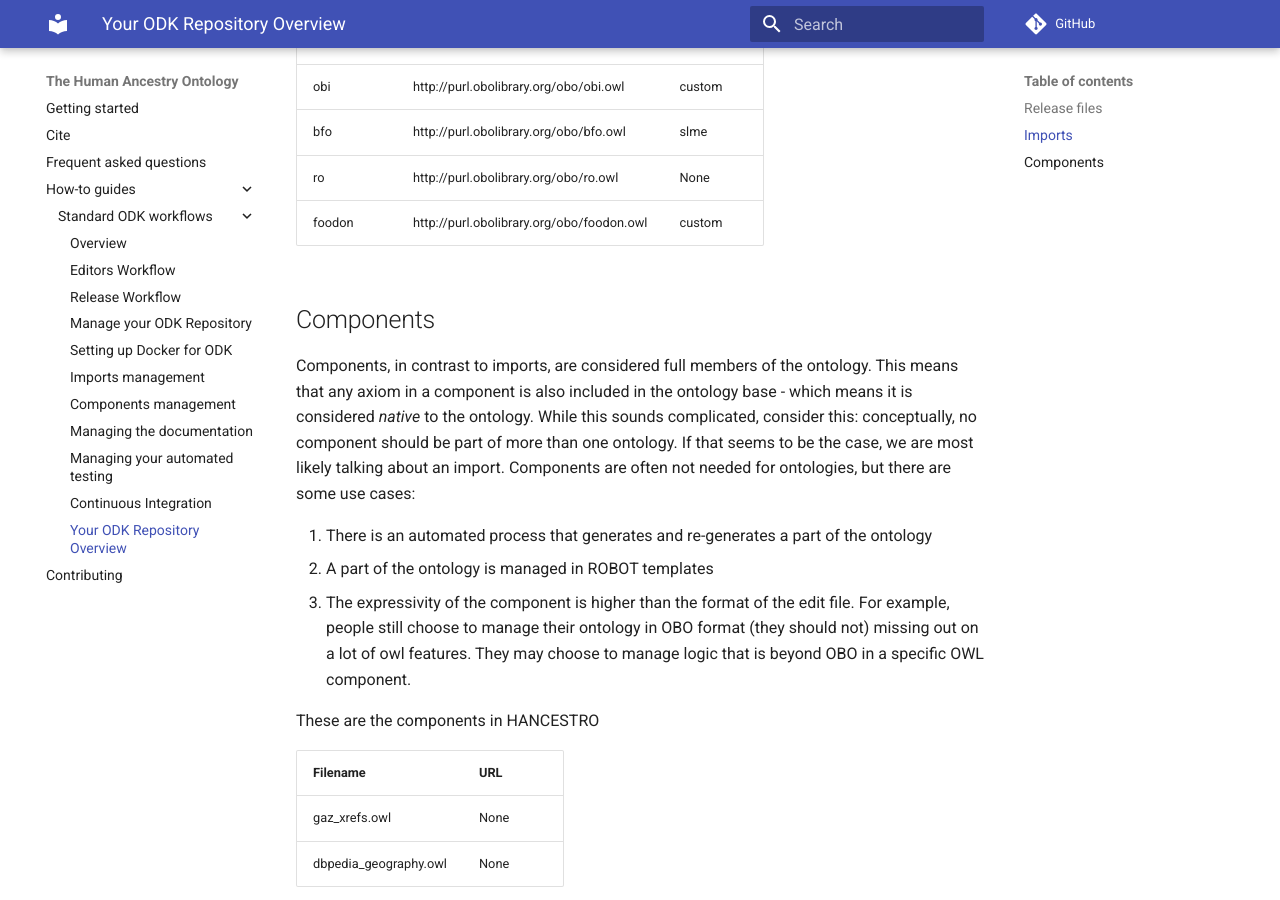
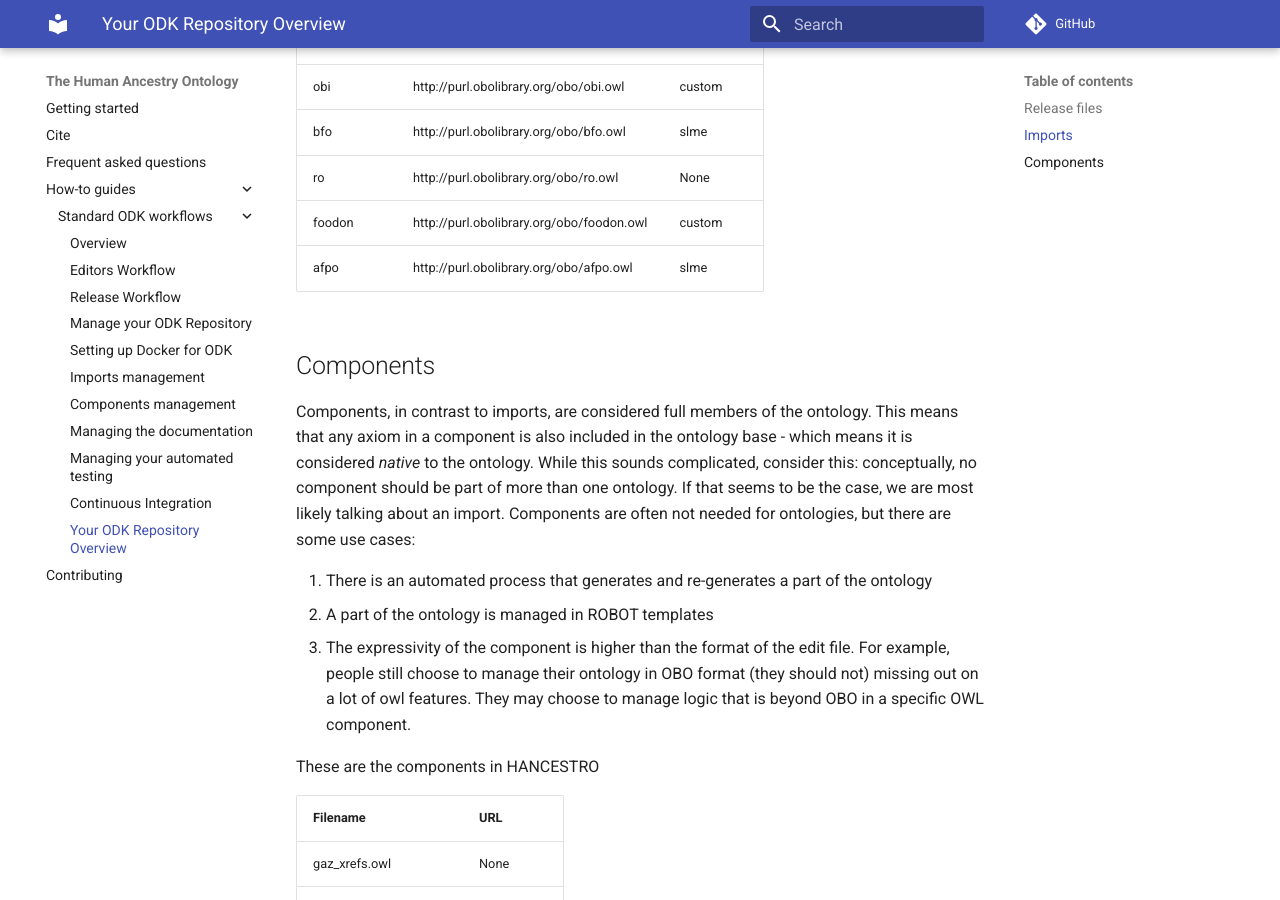
Before and after one commit to EBISPOT/hancestro, an MkDocs documentation site: the page built from docs/odk-workflows/RepositoryFileStructure.md, in a window 1280 px wide and 900 px high, scrolled down 689 px. Built offline with MkDocs 1.6.1 and Material for MkDocs 9.7.7, drawn with Linux system fonts in a browser that asks for light colours; comment, search, counter and statistics services are not loaded.

Commit message:
First pass at creating AfPO import module

```diff
--- a/docs/odk-workflows/RepositoryFileStructure.md
+++ b/docs/odk-workflows/RepositoryFileStructure.md
@@ -20,6 +20,7 @@ These are the current imports in HANCESTRO
 | bfo | http://purl.obolibrary.org/obo/bfo.owl | slme |
 | ro | http://purl.obolibrary.org/obo/ro.owl | None |
 | foodon | http://purl.obolibrary.org/obo/foodon.owl | custom |
+| afpo | http://purl.obolibrary.org/obo/afpo.owl | slme |
 
 ## Components
 Components, in contrast to imports, are considered full members of the ontology. This means that any axiom in a component is also included in the ontology base - which means it is considered _native_ to the ontology. While this sounds complicated, consider this: conceptually, no component should be part of more than one ontology. If that seems to be the case, we are most likely talking about an import. Components are often not needed for ontologies, but there are some use cases:
--- a/src/ontology/hancestro-odk.yaml
+++ b/src/ontology/hancestro-odk.yaml
@@ -30,6 +30,9 @@ import_group:
       use_base: TRUE
     - id: foodon
       module_type: custom
+    - id: afpo
+      module_type: slme
+      module_type_slme: STAR
 components:
   products:
     - filename: gaz_xrefs.owl
```
Also changed, not shown: 6 other files.
